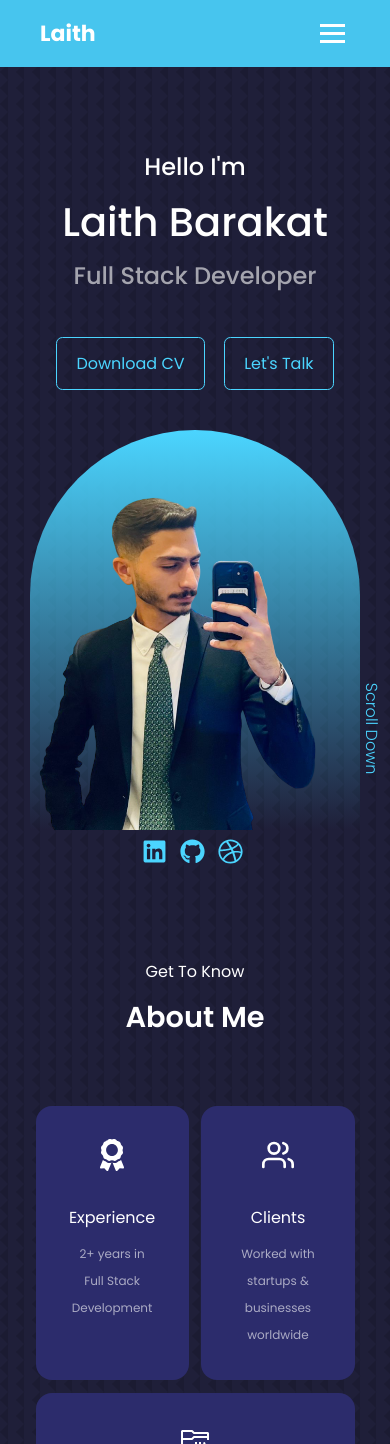
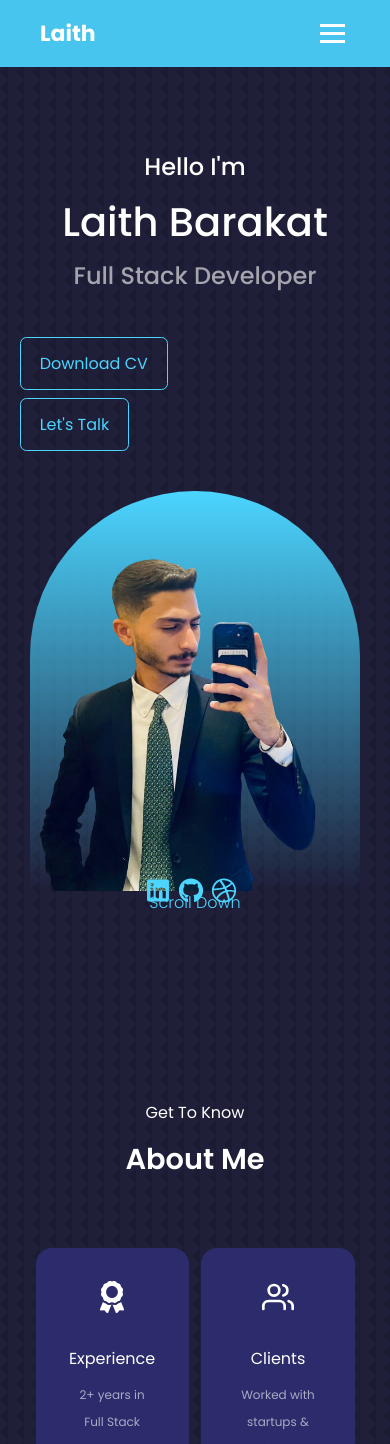
Before and after one commit to portfliome/portfolio, a React (Vite) app: page / in a window 390 px wide. Shown: the top 1444 px of the page. Built offline with nearby package versions, Linux system fonts and the light colour scheme.

Commit message:
Fix Home responsive for iPhone 12

```diff
--- a/src/Componants/Home/Home.css
+++ b/src/Componants/Home/Home.css
@@ -87,13 +87,16 @@
   .home {
     height: auto;
     padding-top: 5rem;
+    padding-bottom: 5rem;
   }
 
   .homesocials {
     display: flex;
     flex-direction: row;
-    bottom: -47px;
-    left: 35%;
+    bottom: -25px;          /* أقل مسافة ثابتة تناسب كل الشاشات */
+    left: 50%;              /* توسيط الأفقي */
+    transform: translateX(-50%);
+    gap: 0.5rem;            /* مسافة بين الأيقونات */
   }
 
   .homesocials::after {
@@ -102,6 +105,17 @@
   }
 
   .scroll_down {
-    right: -47px;
+    bottom: -25px;          /* أقل مسافة ثابتة */
+    right: 50%;             /* توسيط أفقي */
+    transform: translateX(50%);
+  }
+
+  .me img {
+    width: 150px;           /* تصغير الصورة لتناسب الشاشات الصغيرة */
+  }
+
+  .btns {
+    flex-direction: column;
+    gap: 0.5rem;
   }
 }
```
